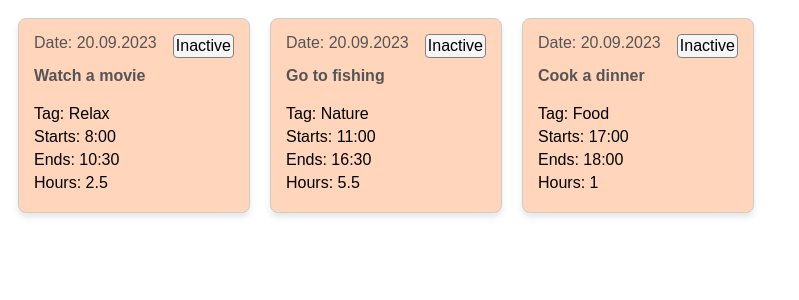
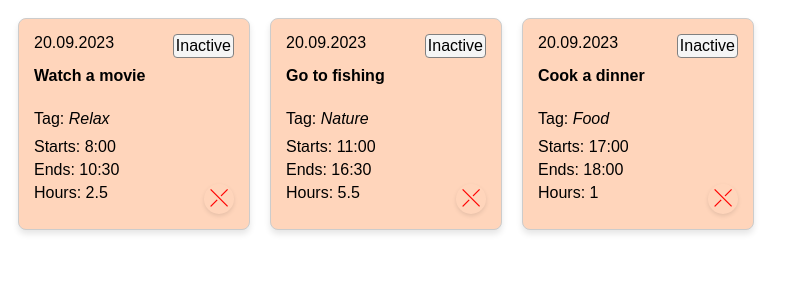
Before and after one commit to iuloz/Tasks-Activity-Monitoring, a React (Create React App) app in the folder work-hours-recording-application/: page /recordings in a window 1280 px wide. Shown: the top 300 px of the page, without its empty margins (0-799 px from the left). Built offline with nearby package versions, Linux system fonts and the light colour scheme; data requests are answered from the project's data file.

Commit message:
Tag editing

```diff
--- a/work-hours-recording-application/src/Form.js
+++ b/work-hours-recording-application/src/Form.js
@@ -3,13 +3,13 @@ function Form({ task, recordTask, inputChanged }){
     return (
         <div>
             <form onSubmit={recordTask}>
-                <label htmlFor="task_input">Task:<span>*</span> </label>
+                <label htmlFor="task_input">Task:<span className="asterisk">*</span> </label>
                 <input id="task_input" type="text"  placeholder="Type the task" name="task" value={task.task} onChange={inputChanged}></input>
                 <label htmlFor="tag_input">Tag: </label>
                 <input id="tag_input" type="text" placeholder="Type the tag" name="tag" value={task.tag} onChange={inputChanged}></input>
-                <label htmlFor="start">Start time:<span>*</span> </label>
+                <label htmlFor="start">Start time:<span className="asterisk">*</span> </label>
                 <input id="start" type="text"  placeholder="hh:mm" name="start" value={task.start} onChange={inputChanged}></input>
-                <label htmlFor="end">End time:<span>*</span> </label>
+                <label htmlFor="end">End time:<span className="asterisk">*</span> </label>
                 <input id="end" type="text" placeholder="hh:mm" name="end" value={task.end} onChange={inputChanged}></input>
                 <input id="submit_btn" type="submit" value="Add" /><span style={{float:"right"}}>* <span style={{color:'black', float:"right"}}> - mandatory fields</span></span>
             </form>
--- a/work-hours-recording-application/src/TasksItem.js
+++ b/work-hours-recording-application/src/TasksItem.js
@@ -5,7 +5,9 @@ function TasksItem({ id, date, task, tag, start, end, hours }) {
     const [status, setStatus] = useState("Inactive");
     const [color, setColor] = useState("#ffd5bb");
     const [taskName, setTaskName] = useState(task);
-    const [editing, setEditing] = useState(false);
+    const [taskEditing, setTaskEditing] = useState(false);
+    const [tagName, setTagName] = useState(tag);
+    const [tagEditing, setTagEditing] = useState(false);
 
     const changeStatus = () => {
         setStatus(isActive ? "Active" : "Inactive");
@@ -15,32 +17,59 @@ function TasksItem({ id, date, task, tag, start, end, hours }) {
 
     const renameTask = (e) => {
         setTaskName(e.target.value);
-        setEditing(false);
+        setTaskEditing(false);
     }
 
-    const startEditing = () => {
-        setEditing(true);
+    const editTask = () => {
+        setTaskEditing(true);
     }
+
+    const renameTag = (e) => {
+        setTagName(e.target.value);
+        setTagEditing(false);
+    }
+
+    const editTag = () => {
+        setTagEditing(true);
+    }
+
+    const deleteTaskComponent = () => {
+
+    }
+
+
+
 
     return (
         <div key={id} className="task-item" style={{backgroundColor: color}}>
-            <p style={{display:"inline"}}>Date: {date}</p><span onClick={changeStatus} className="status">{status}</span>
-            <p style={{fontWeight:"bold", paddingBottom:"10px", paddingTop:"5px", cursor:"pointer"}}>
-                {editing ?
+            <p style={{display:"inline"}}>{date}</p><span onClick={changeStatus} className="status">{status}</span>
+            <p class="task">
+                {taskEditing ?
                     (<input type="text"
                             value={taskName}
-                            onChange={e=>setTaskName(e.target.value)}
+                            onChange={e => setTaskName(e.target.value)}
                             onBlur={renameTask}
                             autoFocus
                             style={{height:"10px"}}
                     />)
                     :
-                    (<p onDoubleClick={startEditing}>{taskName}</p>)}
+                    (<p onDoubleClick={editTask}>{taskName}</p>)}
             </p>
-            <p>Tag: {tag}</p>
+            <p style={{display:"inline-block"}}>Tag: <span class="tag-span">
+                {tagEditing ?
+                    (<input type="text"
+                            value={tagName}
+                            onChange={e => setTagName(e.target.value)}
+                            onBlur={renameTag}
+                            autoFocus
+                            style={{height:"10px", width:"130px"}}
+                    />)
+                    :
+                    (<span class="tag-span" onDoubleClick={editTag}>{tagName}</span>)}
+            </span></p>
             <p>Starts: {start}</p>
             <p>Ends: {end}</p>
-            <p>Hours: {hours}</p>
+            <p>Hours: {hours}<span id="delete_task" onClick={deleteTaskComponent}>⤬</span></p>
         </div>
     );
 }
--- a/work-hours-recording-application/src/styles.css
+++ b/work-hours-recording-application/src/styles.css
@@ -59,18 +59,22 @@ form {
     margin: 5px 0;
 }
 
-.task-item p:first-child {
+/* .task-item p:first-child {
     color: #555;
-}
+} */
 
-.task-item p:nth-child(2) {
+/* .task-item p:nth-child(2) {
     font-weight: bold;
     padding-bottom: 10px;
     padding-top: 5px;
-}
+} */
 
-span {
-    color: red;
+.task {
+    color:black;
+    font-weight:bold;
+    padding-bottom: 10px;
+    padding-top: 5px;
+    cursor: pointer;
 }
 
 .status {
@@ -88,3 +92,28 @@ span {
     background-color: lightgray;
     border-radius: 4px;
 }
+
+.tag-span {
+    color: black;
+    font-style: italic;
+    cursor: pointer;
+}
+
+#delete_task {
+    float: right;
+    font-size: 1.5rem;
+    color: red;
+    width: 30px;
+    height: 30px;
+    text-align: center;
+    border-radius: 50%;
+    box-shadow: 0 2px 4px rgba(0, 0, 0, 0.1);
+}
+#delete_task:hover {
+    background-color: lightgray;
+    cursor: pointer;
+}
+
+.asterisk {
+    color: red;
+}
```
